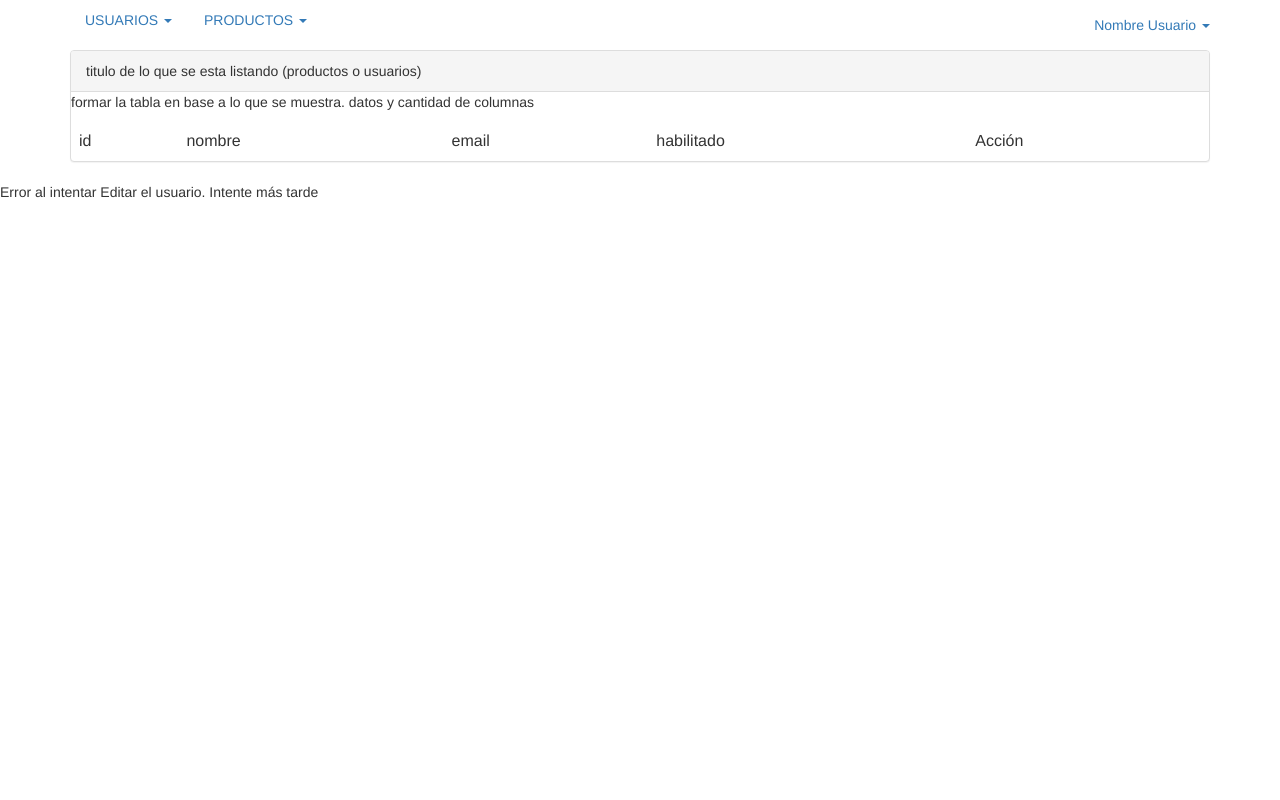
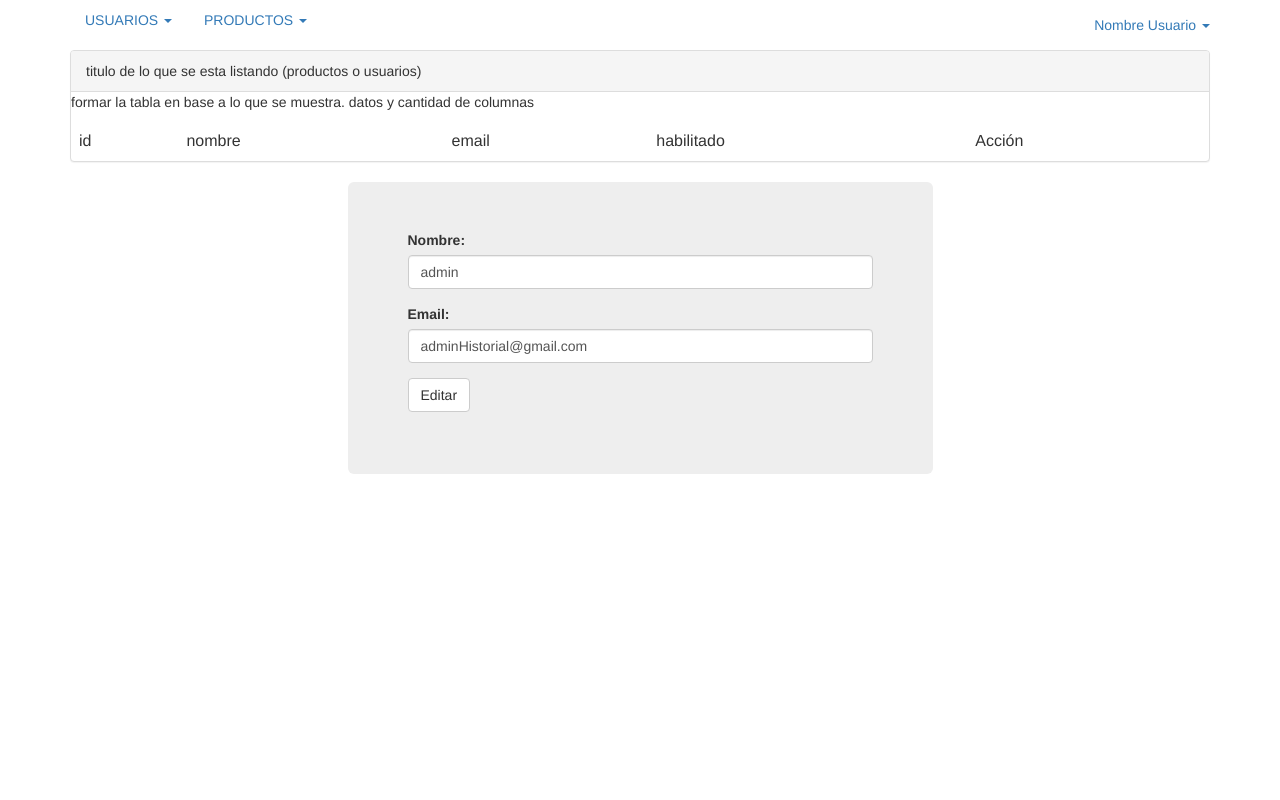
Before and after one commit to rbraile/seguridad, a PHP site: the page made by modificarUsuario.php in a window 1280 px wide. Run offline with PHP 8.4, Linux system fonts and the light colour scheme; the visitor is signed in with stand-in values (Sample User, id 1); data comes from the database, SQL or seed files in the repository.

Commit message:
'se continua con la funcionalidad de editar usuarios '

```diff
--- a/listarUsuariosHabilitables.php
+++ b/listarUsuariosHabilitables.php
@@ -24,7 +24,7 @@
 		   					 <ul class="dropdown-menu">
 		   					 	<li><a  href="listarUsuariosHabilitables.php">Alta</a> </li>
 		   					 	<li><a href="baja_Usuario.php">Baja</a> </li>
-		   					 	<li><a href="listarUsuariosModificables.php">Modificación</a> </li>
+		   					 	<li><a href="usuariosModificables.php">Modificación</a> </li>
 
 		    				</ul>
 		  				</li>
--- a/modelo/Usuario.php
+++ b/modelo/Usuario.php
@@ -39,7 +39,7 @@
     }
     public function getUsuarioModificable($id){
 
-        $sql_query = "SELECT * FROM usuario WHERE  id_usuario = '$id' ";
+        $sql_query = "SELECT * FROM usuario ";
 
        $pedido = $this->mysqli->query($sql_query);
 
--- a/modificarUsuario.php
+++ b/modificarUsuario.php
@@ -11,7 +11,7 @@
 
 		$user= new  Usuario();
 
-		$userEditable = $user->getUsuarioModificable($id);
+		$userEditable = $user-> getUsuarioModificable($id);
 
 		if($userEditable != null){
 
@@ -26,7 +26,7 @@
 						</div>
 						<div class="form-group">
 							 <label>Email:</label>
-					    	 <input type="email" class="form-control"  value="<?php echo $userEditable["email"]; ?> " name="email" required>
+					    	 <input type="text" class="form-control"  value="<?php echo $userEditable["email"]; ?> " name="email" required>
 						</div>
 
 
@@ -46,11 +46,12 @@
 
 				$formNombre= $_POST['nombre'];
 
+
 				$formEmail= $_POST['email'];
 
 				$action = $user->setUsuario($id,$formNombre,$formEmail);
 
-				if($action != null){
+				if($action != 'false'){
 
 					header("Refresh:0 ; url=usuariosModificables.php" );
 
--- a/usuariosModificables.php
+++ b/usuariosModificables.php
@@ -104,7 +104,7 @@
 			else
 			{
 
-				header("Location: index.php");
+				//header("Location: index.php");
 			}
 		?>
 
```
